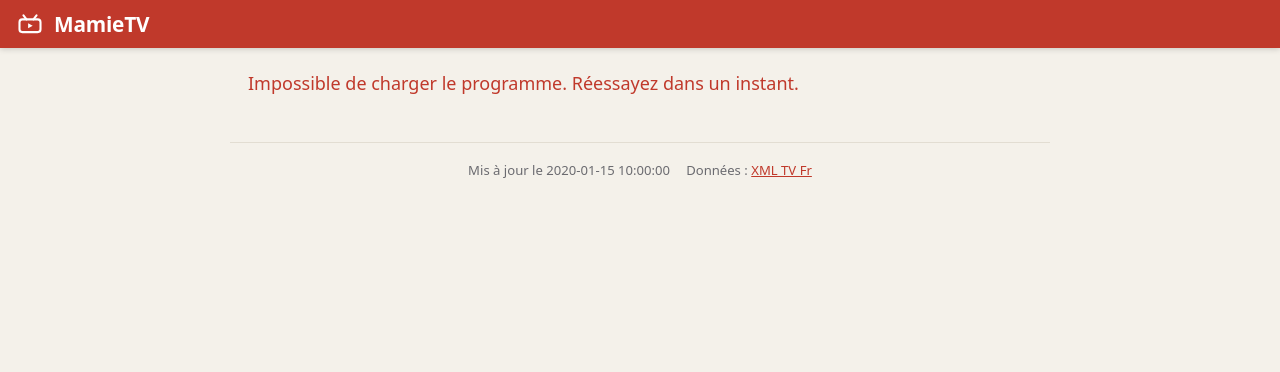
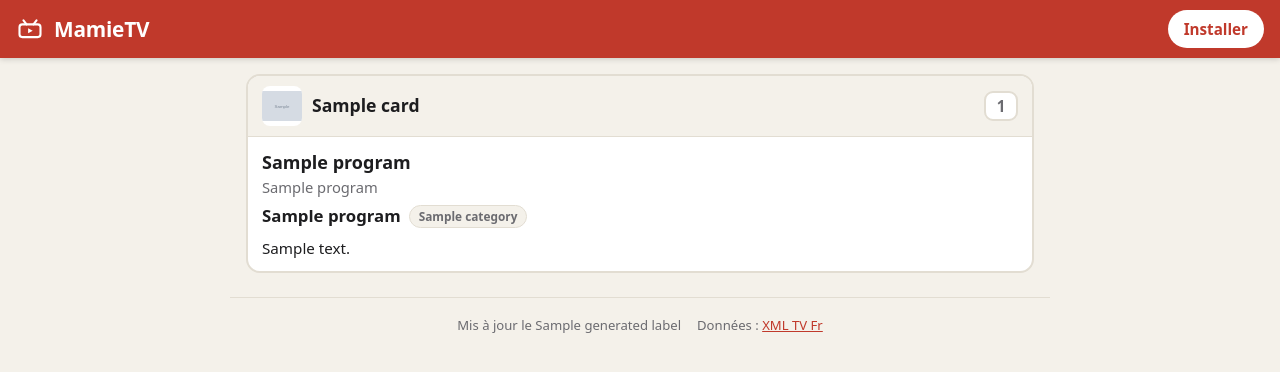
Before and after one commit to haysberg/mamietv, a Python web app: template templates/index.html in a window 1280 px wide. Shown: the top 372 px of the page. Run offline with Jinja, Linux system fonts and the light colour scheme; the template is opened without the code that fills it: most values are stand-ins (such as "Sample title", 1, 10 or a date in 2020); grey boxes marked "Sample" are stand-in pictures.

Commit message:
Server-render the program list and minify shipped JS
- Render the channel cards into index.html at build time, so the list is
  present at first paint (CLS ~0) and the page works without JS
- app.js now only handles expand/collapse, ending states, auto-refresh
  and the install button
- Minify app.js/sw.js (jsmin); serve the page fresh on reload
- Add PWA screenshots (wide/narrow) and a manifest id
- Fix robots.txt and the Installer button contrast

```diff
--- a/pyproject.toml
+++ b/pyproject.toml
@@ -7,6 +7,7 @@ requires-python = ">=3.14"
 dependencies = [
     "httpx>=0.28.1",
     "jinja2>=3.1.6",
+    "jsmin>=3.0.1",
     "minify-html>=0.18.1",
     "structlog>=25.3.0",
     "tzdata>=2025.2",
--- a/static/css/style.css
+++ b/static/css/style.css
@@ -6,8 +6,6 @@
   --line: #e2ddd2;
   --accent: #c0392b;
   --accent-soft: #fbe9e6;
-  --now: #1f7a3f;
-  --now-soft: #e7f5ec;
   --radius: 14px;
 }
 
@@ -50,6 +48,23 @@ body {
 
 .brand-name { line-height: 1; }
 
+.install {
+  margin-left: auto;
+  border: 0;
+  background: #fff;
+  color: var(--accent);
+  font: inherit;
+  font-weight: 700;
+  font-size: .95rem;
+  padding: 8px 16px;
+  border-radius: 999px;
+  cursor: pointer;
+}
+
+.install:active { background: #f4f1ea; }
+
+.install[hidden] { display: none; }
+
 main { max-width: 820px; margin: 0 auto; padding: 8px 16px 24px; }
 
 .status { color: var(--muted); padding: 14px 2px; }
@@ -64,8 +79,6 @@ main { max-width: 820px; margin: 0 auto; padding: 8px 16px 24px; }
   overflow: hidden;
 }
 
-.channel.has-now { border-color: var(--now); }
-
 .channel-head {
   display: flex;
   align-items: center;
@@ -74,8 +87,6 @@ main { max-width: 820px; margin: 0 auto; padding: 8px 16px 24px; }
   background: var(--bg);
   border-bottom: 1px solid var(--line);
 }
-
-.channel.has-now .channel-head { background: var(--now-soft); }
 
 .channel-head img {
   width: 40px;
@@ -116,7 +127,6 @@ main { max-width: 820px; margin: 0 auto; padding: 8px 16px 24px; }
 
 .programs .program:first-child { border-top: 0; }
 
-.program.is-now { background: var(--now-soft); }
 .program.is-ended { opacity: .55; }
 
 .program-body { min-width: 0; }
@@ -144,8 +154,6 @@ main { max-width: 820px; margin: 0 auto; padding: 8px 16px 24px; }
   color: var(--muted);
   border: 1px solid var(--line);
 }
-
-.chip.now { background: var(--now); color: #fff; border-color: var(--now); }
 
 .desc {
   margin: 8px 0 0;
--- a/static/js/app.js
+++ b/static/js/app.js
@@ -3,207 +3,79 @@
 /*
  * MamieTV — front-end.
  *
- * Le backend a déjà téléchargé et découpé le guide : cette page ne fait que
- * charger data/epg.json (même origine) et l'afficher. « En ce moment » est
- * recalculé en continu, et le guide est rechargé tout seul pour ne jamais
- * rester bloqué sur une soirée périmée.
+ * La page est rendue côté serveur : le HTML contient déjà les programmes, donc
+ * rien ne bouge au chargement. Ce script ne gère que le dépliage d'un
+ * programme, le marquage « Terminé », le rechargement automatique du guide et
+ * l'installation de la PWA.
  */
 
 const DATA_URL = window.MAMIETV_DATA || "data/epg.json";
-const TZ = "Europe/Paris";
 const REFRESH_MS = 15 * 60 * 1000;
 const MIN_REFRESH_GAP_MS = 60 * 1000;
 
-const state = {
-  channels: [],
-  eveningStart: 0,
-  eveningEnd: 0,
-  generatedAt: null,
-};
-let lastLoad = 0;
+const channelsElement = document.getElementById("channels");
+let lastRefresh = 0;
 
-const $ = (sel) => document.querySelector(sel);
-
-const fmtTime = new Intl.DateTimeFormat("fr-FR", {
-  timeZone: TZ, hour: "2-digit", minute: "2-digit",
-});
-
-function el(tag, props = {}, children = []) {
-  const node = document.createElement(tag);
-  for (const [key, value] of Object.entries(props)) {
-    if (key === "class") node.className = value;
-    else if (key === "text") node.textContent = value;
-    else if (key.startsWith("on")) node.addEventListener(key.slice(2), value);
-    else if (value !== null && value !== undefined) node.setAttribute(key, value);
-  }
-  for (const child of [].concat(children)) if (child) node.append(child);
-  return node;
-}
-
-function visiblePrograms(programs) {
-  // Strict prime time: only programs that *start* in [eveningStart, eveningEnd].
-  return programs.filter((p) => {
-    const start = Date.parse(p.start);
-    return start >= state.eveningStart && start < state.eveningEnd;
-  });
-}
-
-function programRow(program, now) {
-  const start = Date.parse(program.start);
-  const stop = Date.parse(program.stop);
-  const isNow = now >= start && now < stop;
-  const ended = stop <= now;
-
-  const chips = el("div", { class: "chips" }, [
-    el("span", { class: "time", text: fmtTime.format(new Date(start)) }),
-    program.category ? el("span", { class: "chip", text: program.category }) : null,
-    isNow ? el("span", { class: "chip now", text: "En ce moment" }) : null,
-    ended ? el("span", { class: "chip ended", text: "Terminé" }) : null,
-  ]);
-
-  const body = el("div", { class: "program-body" }, [
-    el("p", { class: "program-title", text: program.title }),
-    program.subtitle ? el("p", { class: "program-sub", text: program.subtitle }) : null,
-    chips,
-    program.desc ? el("p", { class: "desc", text: program.desc }) : null,
-    program.desc && program.desc.length > 140
-      ? el("button", { class: "more", type: "button", text: "Plus de détails" })
-      : null,
-  ]);
-
-  const row = el("li", {
-    class: `program${isNow ? " is-now" : ""}${ended ? " is-ended" : ""}`,
-    "data-start": String(start),
-    "data-stop": String(stop),
-  }, [body]);
-
-  row.addEventListener("click", () => {
-    row.classList.toggle("expanded");
-    const button = row.querySelector(".more");
-    if (button) {
-      button.textContent = row.classList.contains("expanded")
-        ? "Moins de détails" : "Plus de détails";
-    }
-  });
-  return row;
-}
-
-function channelCard(channel, now) {
-  const logo = channel.icon
-    ? el("img", { src: channel.icon, alt: "", loading: "lazy", referrerpolicy: "no-referrer" })
-    : el("span", { class: "no-logo", text: "📺" });
-
-  const list = el("ul", { class: "programs" });
-  for (const program of visiblePrograms(channel.programs)) {
-    list.append(programRow(program, now));
-  }
-
-  const head = el("div", { class: "channel-head" }, [
-    logo,
-    el("span", { class: "channel-name", text: channel.name }),
-    channel.number ? el("span", { class: "channel-number", text: String(channel.number) }) : null,
-  ]);
-
-  return el("section", { class: `channel${list.querySelector(".is-now") ? " has-now" : ""}` }, [
-    head,
-    list,
-  ]);
-}
-
-function render() {
+function updateEnded() {
   const now = Date.now();
-  const container = $("#channels");
-  container.replaceChildren();
-  for (const channel of state.channels) {
-    container.append(channelCard(channel, now));
-  }
-
-  const status = $("#status");
-  status.className = "status";
-  status.textContent = state.channels.length ? "" : "Aucun programme pour cette soirée.";
-}
-
-function updateNow() {
-  const now = Date.now();
-  document.querySelectorAll(".program").forEach((row) => {
-    const start = Number(row.dataset.start);
-    const stop = Number(row.dataset.stop);
-    const isNow = now >= start && now < stop;
-    const ended = stop <= now;
-    row.classList.toggle("is-now", isNow);
+  const rows = document.querySelectorAll(".program");
+  for (let i = 0; i < rows.length; i += 1) {
+    const row = rows[i];
+    const ended = Number(row.getAttribute("data-stop")) <= now;
     row.classList.toggle("is-ended", ended);
 
     const chips = row.querySelector(".chips");
-    if (!chips) return;
-
-    const existingNow = row.querySelector(".chip.now");
-    if (isNow && !existingNow) {
-      chips.append(el("span", { class: "chip now", text: "En ce moment" }));
-    } else if (!isNow && existingNow) {
-      existingNow.remove();
+    if (!chips) continue;
+    const existing = row.querySelector(".chip.ended");
+    if (ended && !existing) {
+      const chip = document.createElement("span");
+      chip.className = "chip ended";
+      chip.textContent = "Terminé";
+      chips.appendChild(chip);
+    } else if (!ended && existing) {
+      existing.remove();
     }
-
-    const existingEnded = row.querySelector(".chip.ended");
-    if (ended && !existingEnded) {
-      chips.append(el("span", { class: "chip ended", text: "Terminé" }));
-    } else if (!ended && existingEnded) {
-      existingEnded.remove();
-    }
-  });
-
-  document.querySelectorAll(".channel").forEach((card) => {
-    card.classList.toggle("has-now", Boolean(card.querySelector(".is-now")));
-  });
+  }
 }
 
-function showError() {
-  const status = $("#status");
-  status.className = "status error";
-  status.textContent = "Impossible de charger le programme. Réessayez dans un instant.";
-}
-
-async function load(force = false) {
-  const url = force ? `${DATA_URL}${DATA_URL.includes("?") ? "&" : "?"}t=${Date.now()}` : DATA_URL;
-  const response = await fetch(url, { cache: force ? "no-store" : "default" });
-  if (!response.ok) throw new Error(`HTTP ${response.status}`);
-  lastLoad = Date.now();
-
-  const data = await response.json();
-  // Unchanged guide: keep what is on screen (and its scroll position).
-  if (data.generated_at === state.generatedAt) return;
-
-  state.generatedAt = data.generated_at;
-  state.channels = data.channels || [];
-  state.eveningStart = Date.parse(data.evening_start);
-  state.eveningEnd = Date.parse(data.evening_end);
-
-  $("#generated").textContent = `Mis à jour le ${new Date(data.generated_at).toLocaleString("fr-FR")}`;
-  render();
+function toggleProgram(row) {
+  row.classList.toggle("expanded");
+  const button = row.querySelector(".more");
+  if (button) {
+    button.textContent = row.classList.contains("expanded") ? "Moins de détails" : "Plus de détails";
+  }
 }
 
 async function refresh() {
+  lastRefresh = Date.now();
   try {
-    await load(true);
+    const url = DATA_URL + (DATA_URL.indexOf("?") === -1 ? "?" : "&") + "t=" + Date.now();
+    const response = await fetch(url, { cache: "no-store" });
+    if (!response.ok) return;
+    const data = await response.json();
+    const current = channelsElement && channelsElement.getAttribute("data-generated-at");
+    // New guide available: reload so the freshly server-rendered HTML is shown.
+    if (data.generated_at !== current) window.location.reload();
   } catch (err) {
-    // Offline or transient: the current guide stays displayed.
     console.warn("Rafraîchissement du guide impossible :", err);
   }
 }
 
-async function init() {
-  setInterval(updateNow, 30000);
+function init() {
+  if (channelsElement) {
+    channelsElement.addEventListener("click", (event) => {
+      const row = event.target.closest(".program");
+      if (row) toggleProgram(row);
+    });
+  }
+
+  updateEnded();
+  setInterval(updateEnded, 30000);
   setInterval(refresh, REFRESH_MS);
-  // Coming back to the tab/app (typically the next day on a phone) reloads it.
+  // Coming back to the tab/app (typically the next day on a phone) checks too.
   document.addEventListener("visibilitychange", () => {
-    if (!document.hidden && Date.now() - lastLoad > MIN_REFRESH_GAP_MS) refresh();
+    if (!document.hidden && Date.now() - lastRefresh > MIN_REFRESH_GAP_MS) refresh();
   });
-
-  try {
-    await load(false);
-  } catch (err) {
-    showError();
-    console.error(err);
-  }
 }
 
 init();
@@ -215,3 +87,50 @@ if ("serviceWorker" in navigator) {
     navigator.serviceWorker.register("sw.js").catch((err) => console.warn("Service worker", err));
   });
 }
+
+// "Installer" button, shown only when the app is not already running as an
+// installed PWA. Uses the native prompt when the browser offers one, otherwise
+// points to the "Add to Home Screen" browser menu (iOS Safari).
+const installButton = document.getElementById("install");
+let installPrompt = null;
+
+function isInstalledPWA() {
+  const modes = ["standalone", "fullscreen", "minimal-ui"];
+  for (let i = 0; i < modes.length; i += 1) {
+    if (window.matchMedia("(display-mode: " + modes[i] + ")").matches) return true;
+  }
+  return window.navigator.standalone === true;
+}
+
+function updateInstallButton() {
+  if (installButton) installButton.hidden = isInstalledPWA();
+}
+
+if (installButton) {
+  updateInstallButton();
+
+  window.addEventListener("beforeinstallprompt", (event) => {
+    event.preventDefault();
+    installPrompt = event;
+    updateInstallButton();
+  });
+
+  installButton.addEventListener("click", async () => {
+    if (installPrompt) {
+      installPrompt.prompt();
+      await installPrompt.userChoice;
+      installPrompt = null;
+      updateInstallButton();
+    } else {
+      window.alert(
+        "Pour installer MamieTV : ouvrez le menu du navigateur, puis " +
+          "« Installer l'application » ou « Ajouter à l'écran d'accueil ».",
+      );
+    }
+  });
+
+  window.addEventListener("appinstalled", () => {
+    installPrompt = null;
+    updateInstallButton();
+  });
+}
--- a/static/robots.txt
+++ b/static/robots.txt
@@ -1,4 +1,2 @@
 User-agent: *
 Allow: /
-
-Sitemap: /sitemap.xml
--- a/static/sw.js
+++ b/static/sw.js
@@ -47,7 +47,7 @@ self.addEventListener("fetch", (event) => {
 	if (url.origin !== self.location.origin) return;
 
 	if (request.mode === "navigate") {
-		event.respondWith(networkFirst(request, "index.html"));
+		event.respondWith(networkFirst(request, "index.html", true));
 		return;
 	}
 	if (url.pathname.endsWith("/data/epg.json")) {
@@ -57,10 +57,10 @@ self.addEventListener("fetch", (event) => {
 	event.respondWith(staleWhileRevalidate(request));
 });
 
-async function networkFirst(request, fallbackUrl) {
+async function networkFirst(request, fallbackUrl, noStore) {
 	const cache = await caches.open(CACHE);
 	try {
-		const response = await fetch(request);
+		const response = await fetch(request, noStore ? { cache: "no-store" } : {});
 		if (response && response.ok) cache.put(request, response.clone());
 		return response;
 	} catch (error) {
--- a/templates/footer.html
+++ b/templates/footer.html
@@ -1,4 +1,4 @@
 <footer class="footer">
-  <span id="generated">Mis à jour le {{ generated_at }}</span>
+  <span>Mis à jour le {{ generated_label }}</span>
   <span>Données&nbsp;: <a href="https://xmltvfr.fr" rel="noopener nofollow">XML TV Fr</a></span>
 </footer>
--- a/templates/index.html
+++ b/templates/index.html
@@ -1,3 +1,31 @@
+{% macro program_row(program) %}
+<li class="program{% if program.ended %} is-ended{% endif %}" data-start="{{ program.start_ms }}" data-stop="{{ program.stop_ms }}">
+  <div class="program-body">
+    <p class="program-title">{{ program.title }}</p>
+    {% if program.subtitle %}<p class="program-sub">{{ program.subtitle }}</p>{% endif %}
+    <div class="chips">
+      <span class="time">{{ program.start_label }}</span>
+      {% if program.category %}<span class="chip">{{ program.category }}</span>{% endif %}
+      {% if program.ended %}<span class="chip ended">Terminé</span>{% endif %}
+    </div>
+    {% if program.desc %}<p class="desc">{{ program.desc }}</p>{% endif %}
+    {% if program.more %}<button class="more" type="button">Plus de détails</button>{% endif %}
+  </div>
+</li>
+{% endmacro %}
+
+{% macro channel_card(card) %}
+<section class="channel">
+  <div class="channel-head">
+    {% if card.icon %}<img src="{{ card.icon }}" alt="" loading="lazy" referrerpolicy="no-referrer">{% else %}<span class="no-logo">📺</span>{% endif %}
+    <span class="channel-name">{{ card.name }}</span>
+    {% if card.number %}<span class="channel-number">{{ card.number }}</span>{% endif %}
+  </div>
+  <ul class="programs">
+    {% for program in card.programs %}{{ program_row(program) }}{% endfor %}
+  </ul>
+</section>
+{% endmacro %}
 <!DOCTYPE html>
 <html lang="fr">
 {% include "head.html" %}
@@ -11,11 +39,17 @@
       </svg>
       <span class="brand-name">MamieTV</span>
     </h1>
+    <button id="install" class="install" type="button" hidden>Installer</button>
   </header>
 
   <main>
-    <div id="status" class="status" role="status">Chargement du programme…</div>
-    <div id="channels" class="channels" aria-live="polite"></div>
+    {% if not cards %}<p class="status">Aucun programme pour cette soirée.</p>{% endif %}
+    <div id="channels" class="channels" aria-live="polite"
+         data-generated-at="{{ generated_at }}"
+         data-evening-start="{{ evening_start }}"
+         data-evening-end="{{ evening_end }}">
+      {% for card in cards %}{{ channel_card(card) }}{% endfor %}
+    </div>
   </main>
 
   {% include "footer.html" %}
```
Also changed, not shown: tests/test_pwa.py (+16 -0 lines), tests/test_render.py (+6 -0 lines), utils/render.py (+61 -6 lines), static/manifest.webmanifest, 3 other files.
